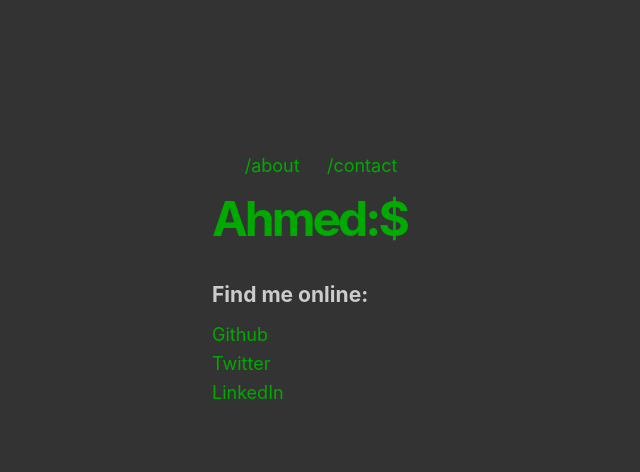
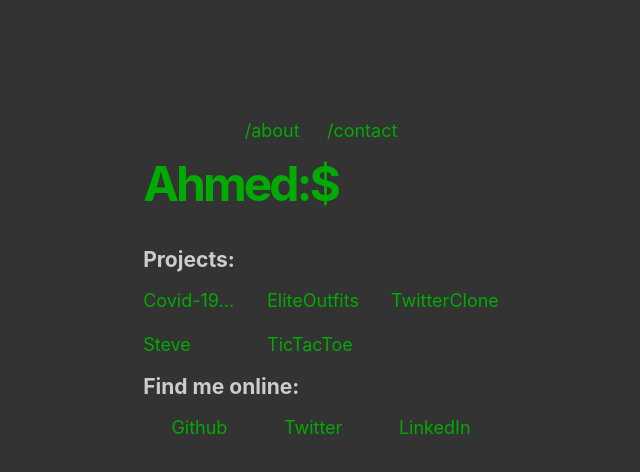
Before and after one commit to parot-99/portfolio, a React (Create React App) app: page / in a window 1280 px wide. Shown: the top 472 px of the page, without its empty margins (319-959 px from the left). Built offline with nearby package versions, Linux system fonts and the light colour scheme.

Commit message:
add FindMe component

```diff
--- a/src/App.css
+++ b/src/App.css
@@ -33,3 +33,11 @@
   background: #111111 !important;
   padding: 1rem;
 }
+
+.grid {
+  display: grid;
+  grid-template-columns: repeat(3, 1fr [col-start]);
+  grid-template-rows: auto;
+  column-gap: 1rem;
+  row-gap: 1rem;
+}
--- a/src/App.jsx
+++ b/src/App.jsx
@@ -2,6 +2,7 @@ import { useRef } from 'react'
 import './App.css'
 import 'winbox/dist/css/winbox.min.css'
 import WinBox from 'winbox/src/js/winbox'
+import FindMe from './components/FindMe'
 
 function App() {
   const aboutContentRef = useRef()
@@ -61,24 +62,16 @@ function App() {
         <h1>
           Ahmed:$ <span className="cursor">|</span>
         </h1>
-        <h3>Find me online:</h3>
-        <ul>
-          <li>
-            <a href="/" target="_blank">
-              Github
-            </a>
-          </li>
-          <li>
-            <a href="/" target="_blank">
-              Twitter
-            </a>
-          </li>
-          <li>
-            <a href="/" target="_blank">
-              LinkedIn
-            </a>
-          </li>
+        <h3>Projects:</h3>
+        <ul className="grid">
+          <li>Covid-19...</li>
+          <li>EliteOutfits</li>
+          <li>TwitterClone</li>
+          <li>Steve</li>
+          <li>TicTacToe</li>
         </ul>
+        <FindMe />
+
       </section>
       <article className="hidden">
         <div id="about-content" ref={aboutContentRef}>
@@ -97,11 +90,11 @@ function App() {
           <h2>
             contact-me:$ <span className="cursor">|</span>
           </h2>
-          <p>Lorem ipsum dolor sit amet.</p>
-          <p>
-            Lorem ipsum dolor sit amet consectetur adipisicing elit. Placeat
-            repellat iste odio aut ullam quos!
-          </p>
+          <p>You can contact me at the email and phone number below</p>
+          <ul>
+            <li>Phone: 05318876651</li>
+            <li>Email: ahmed-public@hotmail.com</li>
+          </ul>
         </div>
       </article>
     </main>
--- /dev/null
+++ b/src/components/FindMe.jsx
@@ -0,0 +1,40 @@
+import { Fragment } from 'react'
+
+const FindMe = () => {
+  return (
+    <Fragment>
+      <h3>Find me online:</h3>
+      <ul>
+        <li>
+          <a
+            href="https://github.com/parot-99"
+            target="_blank"
+            rel="noreferrer"
+          >
+            Github
+          </a>
+        </li>
+        <li>
+          <a
+            href="https://twitter.com/Ahmad80605489"
+            target="_blank"
+            rel="noreferrer"
+          >
+            Twitter
+          </a>
+        </li>
+        <li>
+          <a
+            href="https://linkedin.com/in/ahmed-abdulkader"
+            target="_blank"
+            rel="noreferrer"
+          >
+            LinkedIn
+          </a>
+        </li>
+      </ul>
+    </Fragment>
+  )
+}
+
+export default FindMe
--- a/src/index.css
+++ b/src/index.css
@@ -41,7 +41,7 @@ h2 {
 }
 
 h3 {
-  margin-bottom: 10px;
+  margin: 10px 0;
 }
 
 p {
@@ -61,13 +61,13 @@ nav {
   width: 30%;
 }
 
-nav ul {
+ul {
   display: flex;
   justify-content: space-around;
   align-items: center;
 }
 
-nav ul li {
+ul li {
   color: var(--prim-text-color);
   cursor: pointer;
 }
```
Also changed, not shown: 1 other file (tests, documents, lock files or other folders).
